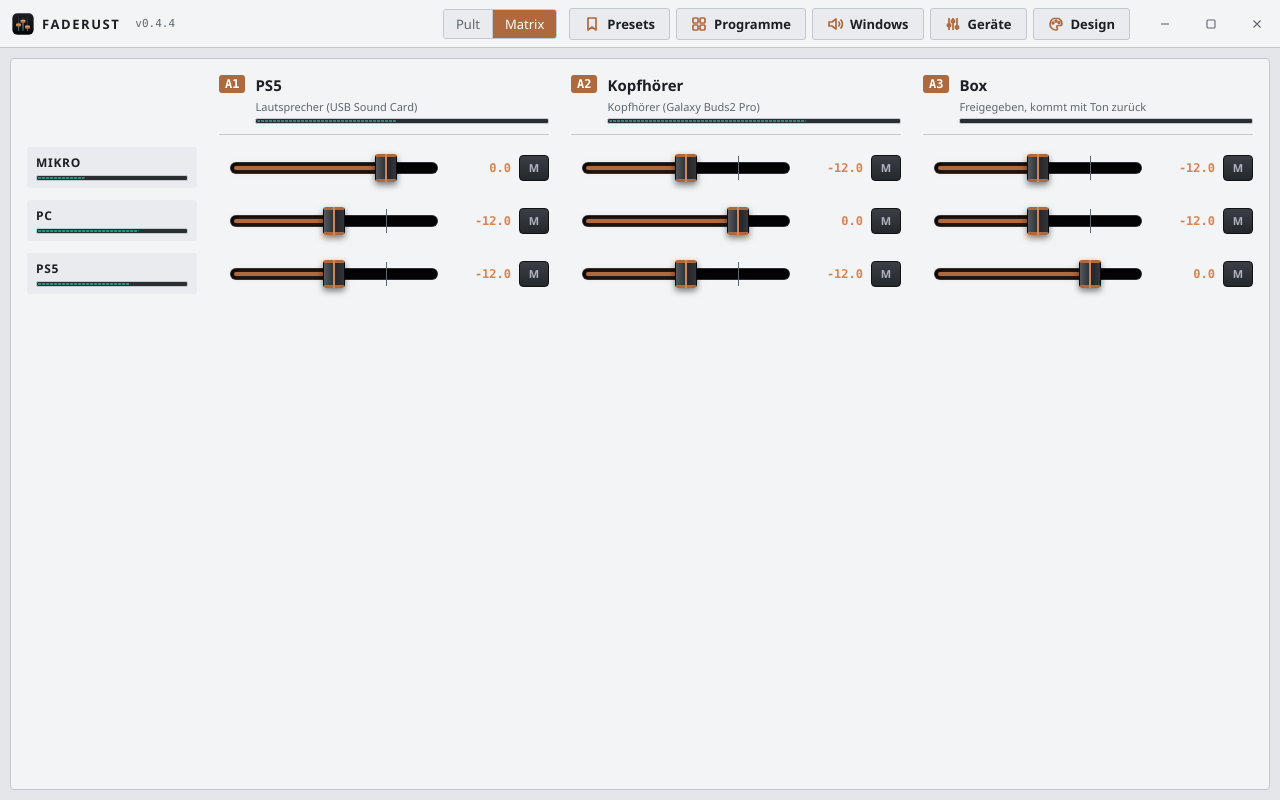
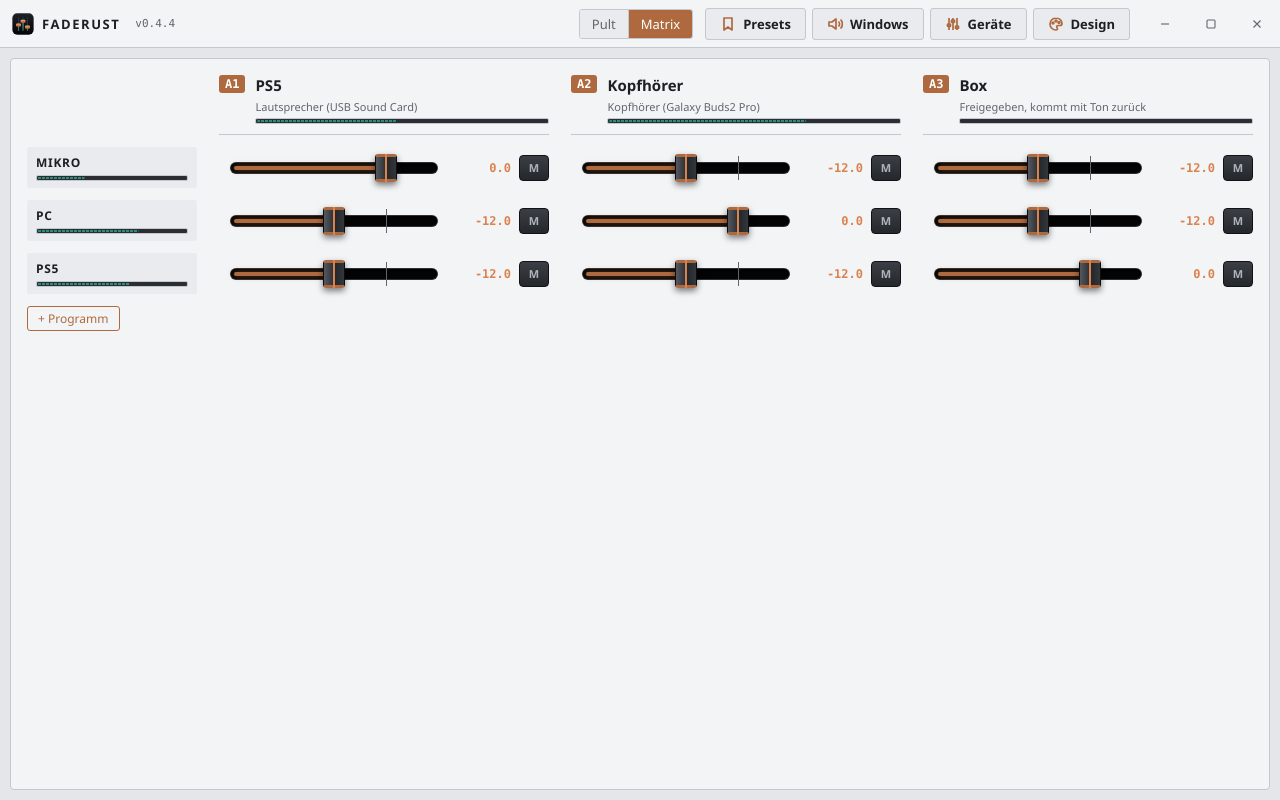
Before and after one commit to Niklas970/faderust, a Svelte app in the folder crates/app/ui/: page / in a window 1280 px wide. Both pictures are taken after a click on the button "Matrix". Built offline with nearby package versions, Linux system fonts and the light colour scheme.

Commit message:
Move the programs button into the views

```diff
--- a/crates/app/ui/src/App.svelte
+++ b/crates/app/ui/src/App.svelte
@@ -191,17 +191,6 @@
       <button onclick={() => (presetsOpen = true)} class:active={presetsOpen}>
         <svg viewBox="0 0 16 16" aria-hidden="true"><path d="M4 2h8v12l-4-3-4 3z" /></svg>Presets
       </button>
-      <button onclick={openApps} class:active={appsOpen}>
-        <svg viewBox="0 0 16 16" aria-hidden="true"
-          ><rect x="2" y="2" width="5" height="5" rx="1" /><rect x="9" y="2" width="5" height="5" rx="1" /><rect
-            x="2"
-            y="9"
-            width="5"
-            height="5"
-            rx="1"
-          /><rect x="9" y="9" width="5" height="5" rx="1" /></svg
-        >Programme
-      </button>
       <button onclick={() => (windowsOpen = true)} class:active={windowsOpen}>
         <svg viewBox="0 0 16 16" aria-hidden="true"><path d="M2 6h3l4-3v10l-4-3H2z" /><path d="M11.5 5.5a3.5 3.5 0 0 1 0 5M13.5 3.5a6.3 6.3 0 0 1 0 9" /></svg
         >Windows
@@ -254,6 +243,7 @@
           onGain={setGain}
           onMute={setMuted}
           onFx={(i) => (fxOpen = i)}
+          onPrograms={openApps}
         />
       {:else}
         <StripView
--- a/crates/app/ui/src/lib/MatrixView.svelte
+++ b/crates/app/ui/src/lib/MatrixView.svelte
@@ -4,7 +4,7 @@
   import { DB } from "./scale.js";
 
   /** Every input on every output at a glance: rows are inputs, columns outputs. */
-  let { inputs, outputs, gains, lanes, onGain, onMute, onFx } = $props();
+  let { inputs, outputs, gains, lanes, onGain, onMute, onFx, onPrograms } = $props();
 </script>
 
 <section class="matrix" style:--cols={outputs.length}>
@@ -49,9 +49,20 @@
       </div>
     {/each}
   {/each}
+
+  <button class="add" onclick={onPrograms} title="Programme als Eingang aufnehmen">+ Programm</button>
 </section>
 
 <style>
+  .add {
+    justify-self: start;
+    padding: 3px 10px;
+    font-size: 12px;
+    border-radius: var(--radius-sm);
+    border: 1px solid var(--accent);
+    background: none;
+    color: var(--accent);
+  }
   .matrix {
     flex: 1;
     display: grid;
```
